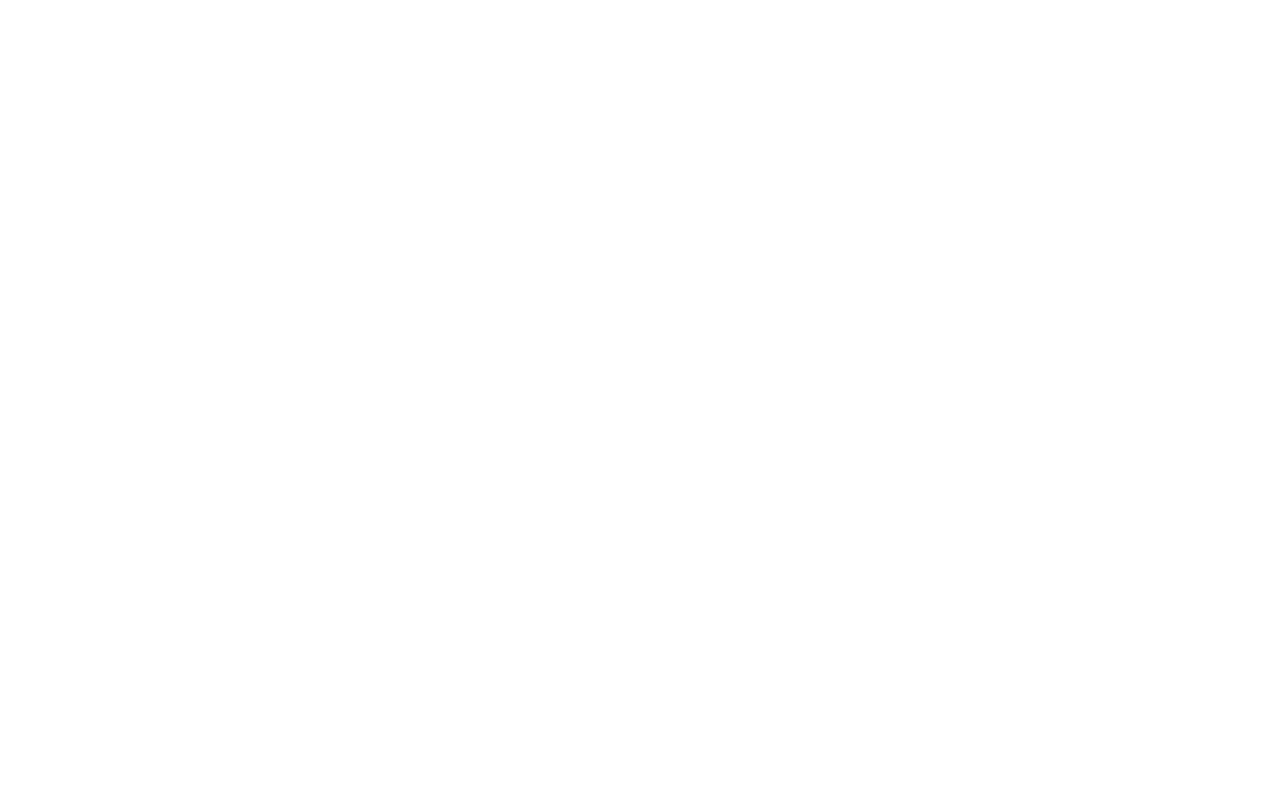
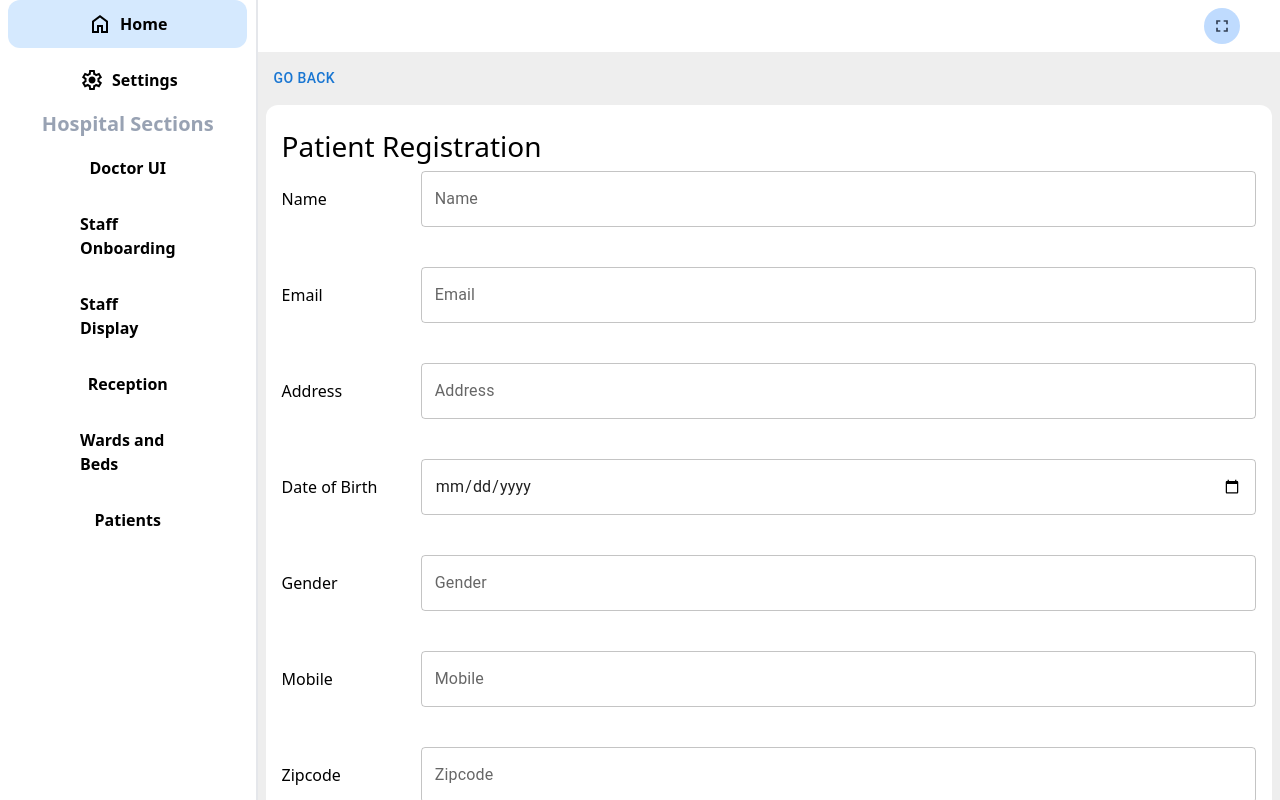
Before and after one commit to SiddheshBorse/Salus, a React (Vite) app: page /dashboard/patientRegistration in a window 1280 px wide. Before the commit this address had no page. Built offline with nearby package versions, Linux system fonts and the light colour scheme.

Commit message:
commit 1.16

```diff
--- a/src/App.jsx
+++ b/src/App.jsx
@@ -28,7 +28,7 @@ export default function App() {
           <Route path="wardsDetails" element={<WardDetails />} />
           <Route path="settings" element={<Settings/>} />
           <Route path="patients" element={<Patients />} />
-            <Route path="patient-registration" element={<PatientRegistration />} />
+            <Route path="patientRegistration" element={<PatientRegistration />} />
         </Route>
         <Route path="/landing" element={<Landing />} />
         <Route path="/login" element={<Login />} />
--- a/src/components/Navbar.jsx
+++ b/src/components/Navbar.jsx
@@ -145,6 +145,12 @@ const Navbar = () => {
           >
             <NavLink to="/dashboard/wardsDisplay">Wards and Beds</NavLink>
           </li>
+          <li
+            className={`${tabClass("Patients")} ${inactiveTabClass}`}
+            onClick={() => handleTabClick("Patients")}
+          >
+            <NavLink to="/dashboard/patients">Patients</NavLink>
+          </li>
         </ul>
       </div>
     </div>
--- a/src/screens/Application/PatientRegistration.jsx
+++ b/src/screens/Application/PatientRegistration.jsx
@@ -13,7 +13,8 @@ const PatientRegistration = () => {
     dob: "",
     gender: "",
     mobile: "",
-    zipcode: ""
+    zipcode: "",
+    medicalHistory: []
   });
 
   const [hospitalUID, setHospitalUID] = useState(null);
```
